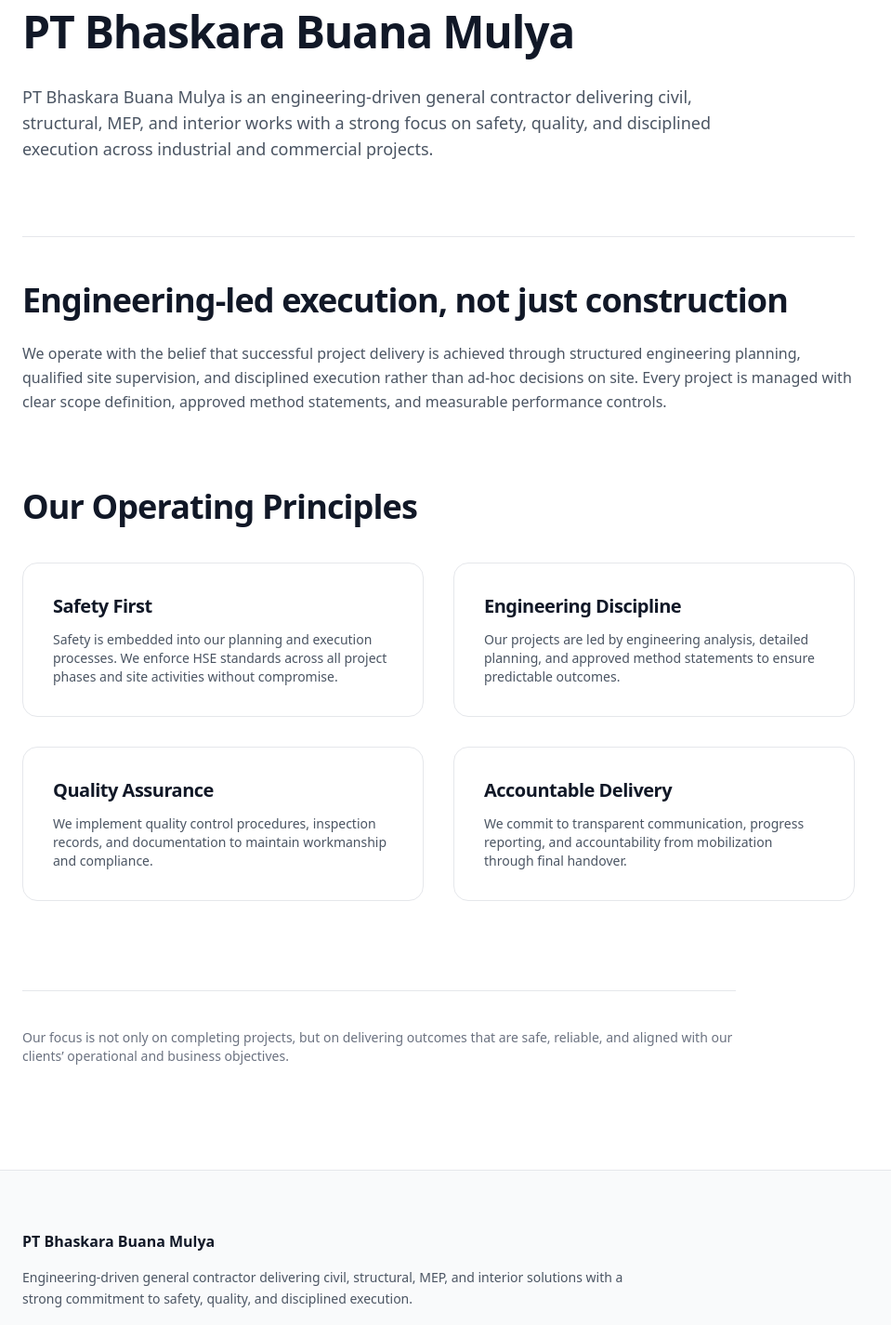
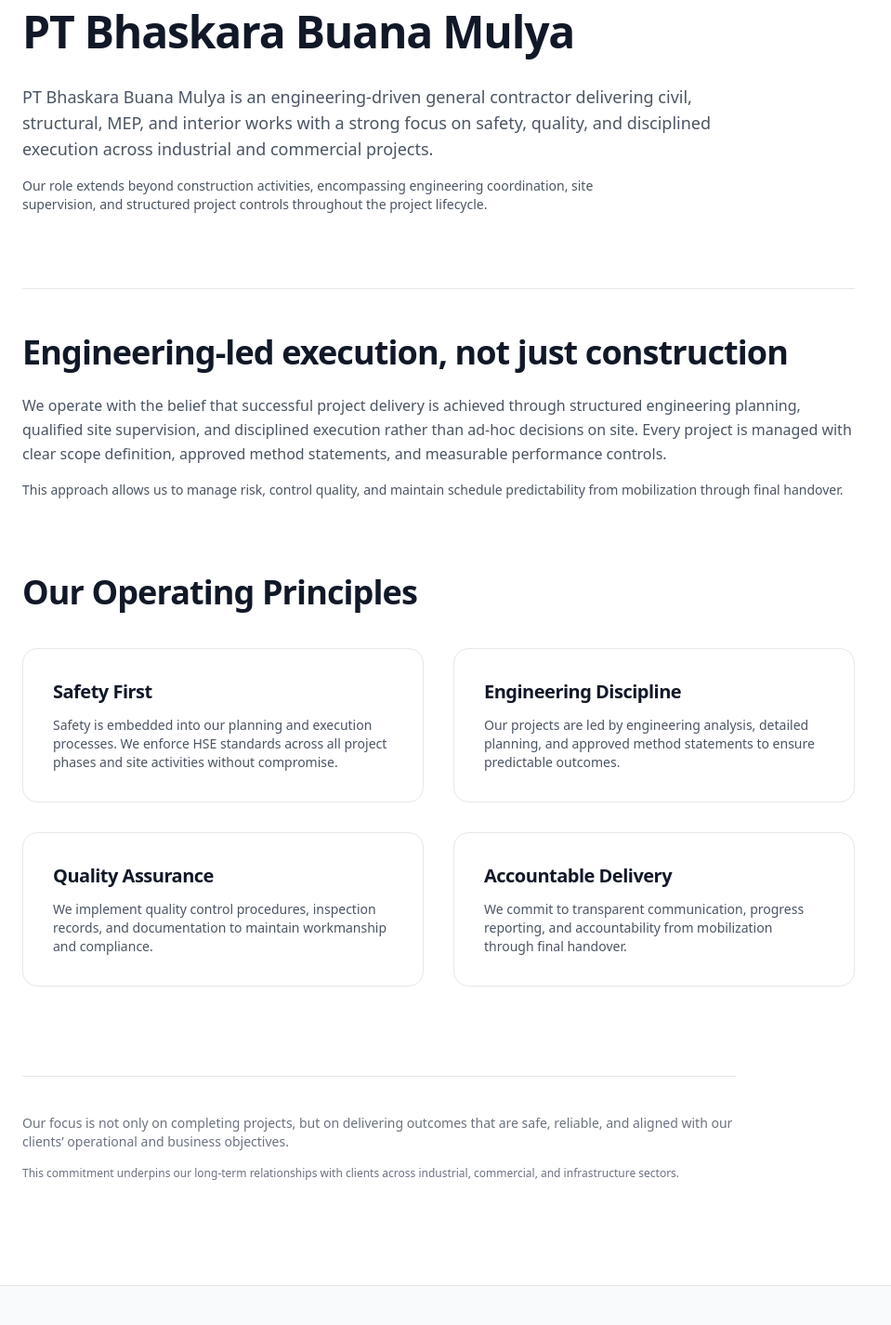
Before and after one commit to herlan-syihabudin/Bhaskara, a Next.js app: page /about in a window 1280 px wide. Shown: the part 227-1652 px from the top of the page at 93% size, without its empty margins (0-959 px from the left). Built offline with nearby package versions, Linux system fonts and the light colour scheme.

Commit message:
Update page.tsx

```diff
--- a/app/about/page.tsx
+++ b/app/about/page.tsx
@@ -2,6 +2,7 @@ export default function AboutPage() {
   return (
     <section className="bg-white">
       <div className="container-bbm py-28">
+
         {/* HEADER */}
         <div className="max-w-3xl">
           <span className="badge">ABOUT US</span>
@@ -15,6 +16,13 @@ export default function AboutPage() {
             delivering civil, structural, MEP, and interior works with a strong
             focus on safety, quality, and disciplined execution across
             industrial and commercial projects.
+          </p>
+
+          {/* ➕ CONTEXT ANCHOR (TAMBAHAN HALUS) */}
+          <p className="mt-4 text-sm text-gray-600 max-w-2xl">
+            Our role extends beyond construction activities, encompassing
+            engineering coordination, site supervision, and structured
+            project controls throughout the project lifecycle.
           </p>
         </div>
 
@@ -30,6 +38,13 @@ export default function AboutPage() {
             supervision, and disciplined execution rather than ad-hoc decisions
             on site. Every project is managed with clear scope definition,
             approved method statements, and measurable performance controls.
+          </p>
+
+          {/* ➕ OPERATIONAL CLARIFIER */}
+          <p className="mt-4 text-sm text-gray-600">
+            This approach allows us to manage risk, control quality, and
+            maintain schedule predictability from mobilization through
+            final handover.
           </p>
         </div>
 
@@ -82,6 +97,12 @@ export default function AboutPage() {
             outcomes that are safe, reliable, and aligned with our clients’
             operational and business objectives.
           </p>
+
+          {/* ➕ STRATEGIC CLOSE */}
+          <p className="mt-4 text-xs text-gray-500">
+            This commitment underpins our long-term relationships with
+            clients across industrial, commercial, and infrastructure sectors.
+          </p>
         </div>
       </div>
     </section>
```
